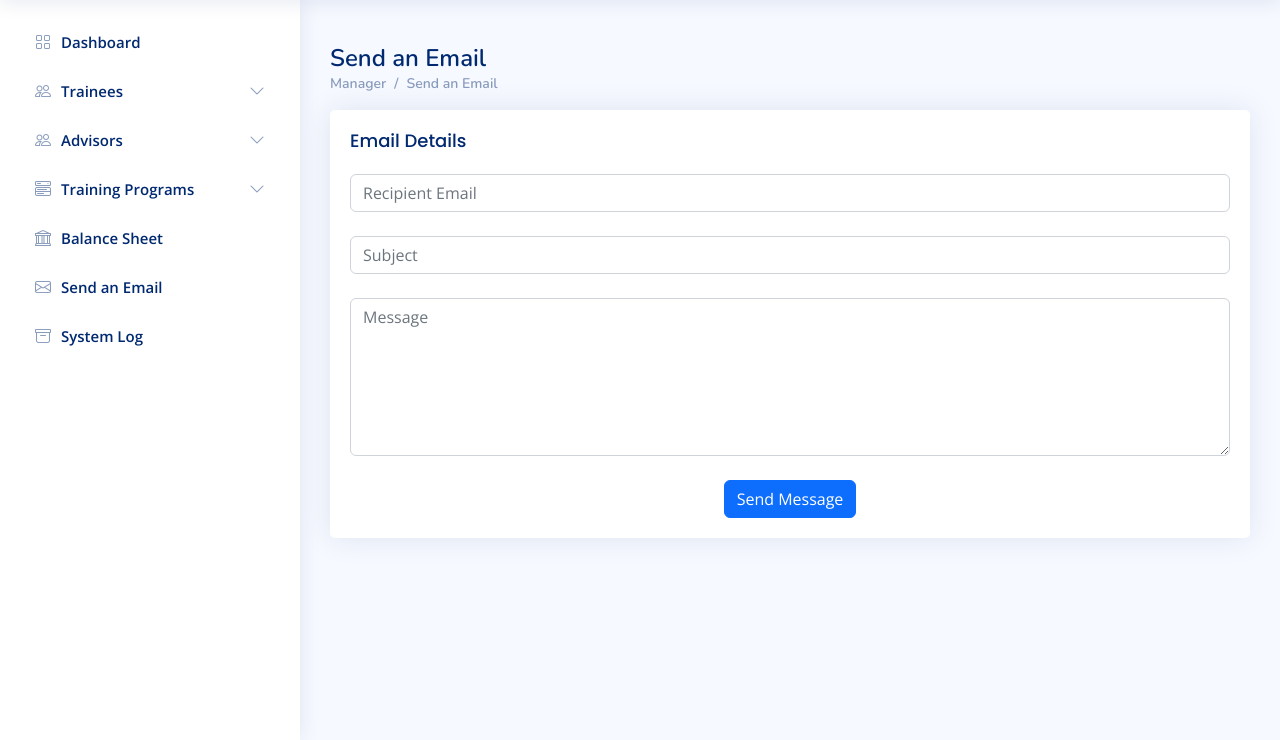
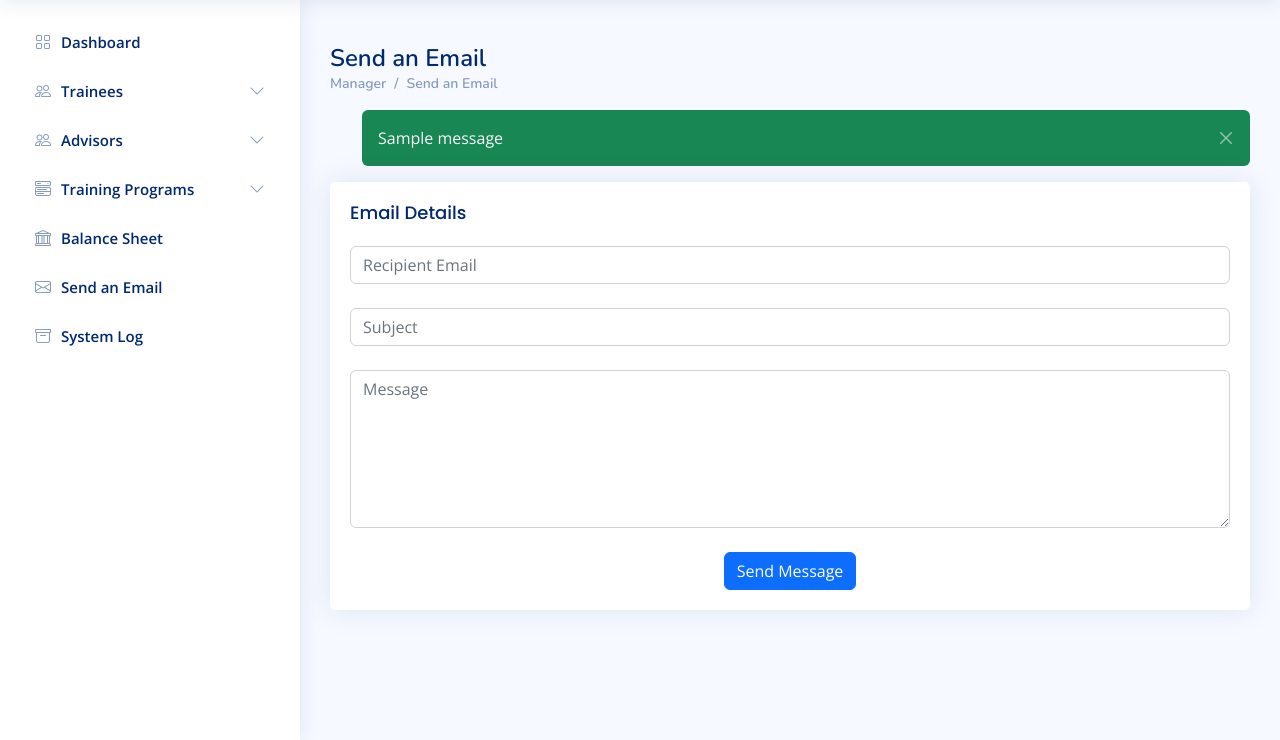
Before and after one commit to GhadeerHayek/TMS-Flask, a Flask app: template templates/manager/mailing.html in a window 1280 px wide. Shown: the part 60-800 px from the top of the page. Run offline with Flask 3, Linux system fonts and the light colour scheme; the template is opened without the code that fills it: most values are stand-ins (such as "Sample title", 1, 10 or a date in 2020); one stand-in notice (Sample message) is shown; some libraries are stand-ins or nearby versions.

Commit message:
minor changes

```diff
--- a/templates/manager/mailing.html
+++ b/templates/manager/mailing.html
@@ -16,6 +16,25 @@
         <section class="section">
             <div class="row">
                 <div class="col-lg-12">
+                    {% with messages = get_flashed_messages(with_categories=True) %}
+                        {% if messages %}
+                            <ul class="flash-messages">
+                            {% for category, message in messages %}
+                                {% if category == 'error' %}
+                                <div class="alert alert-danger bg-danger text-light border-0 alert-dismissible fade show" role="alert">
+                                    {{message}}
+                                    <button type="button" class="btn-close btn-close-white" data-bs-dismiss="alert" aria-label="Close"></button>
+                                </div>
+                                {% elif category == 'success' %}
+                                <div class="alert alert-success bg-success text-light border-0 alert-dismissible fade show" role="alert">
+                                    {{message}}
+                                    <button type="button" class="btn-close btn-close-white" data-bs-dismiss="alert" aria-label="Close"></button>
+                                </div>
+                                {% endif %}
+                            {% endfor %}
+                            </ul>
+                        {% endif %}
+                    {% endwith %}
                     <div class="card">
                         <div class="card-body">
                             <h5 class="card-title">Email Details</h5>
```
